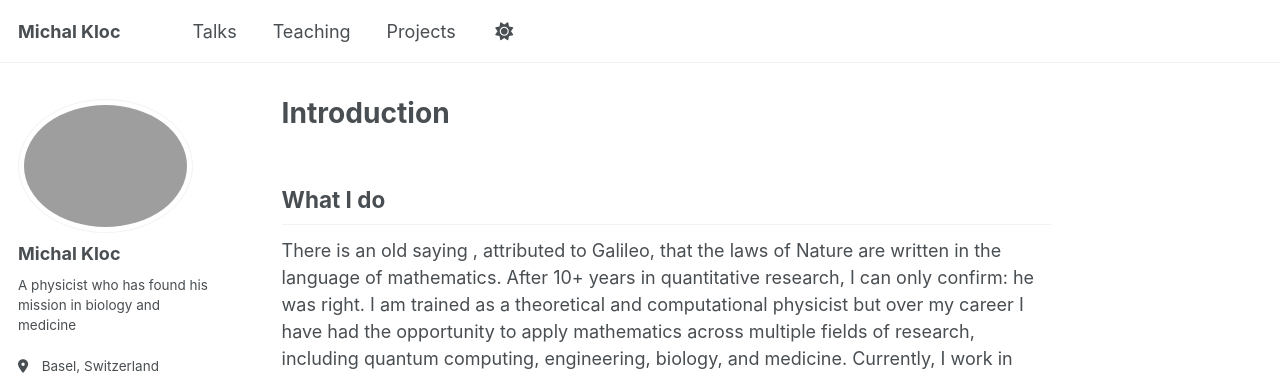
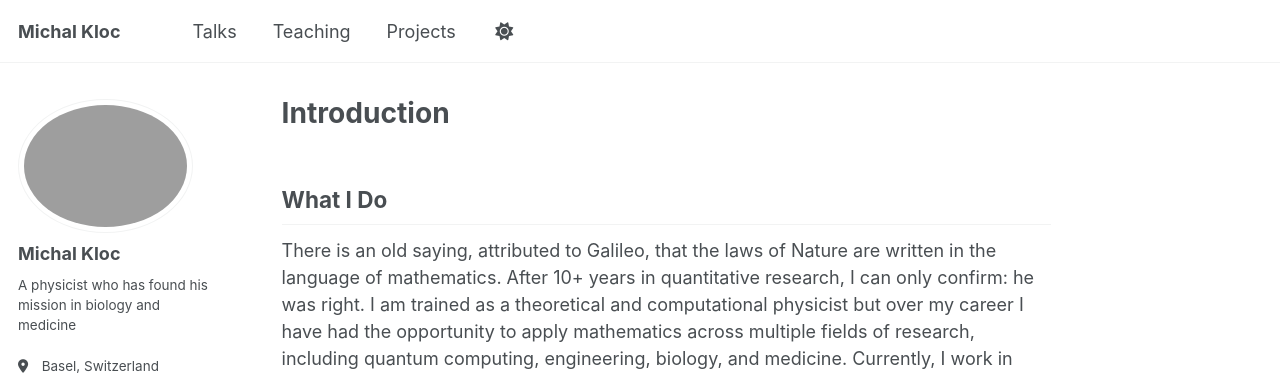
Before and after one commit to MikeKlocCZ/mikekloccz.github.io, a Jekyll site: the page built from _pages/about.md, in a window 1280 px wide and 900 px high. Shown: the top 376 px of the window. Built offline with Jekyll 4.4.1, drawn with Linux system fonts in a browser that asks for light colours; some web fonts are replaced; a script that is not in the unit is left out; some of the changed text lies outside the part shown.

Commit message:
corrrected typo in the intro

```diff
--- a/_pages/about.md
+++ b/_pages/about.md
@@ -7,8 +7,8 @@ redirect_from:
   - /about.html
 ---
 
-## What I do
-There is an old saying , attributed to Galileo, that the laws of Nature are written in the language of mathematics. After 10+ years in quantitative research, I can only confirm: he was right. I am trained as a theoretical and computational physicist but over my career I have had the opportunity to apply mathematics across multiple fields of research, including quantum computing, engineering, biology, and medicine. Currently, I work in computational cancer biology, where I take on multiple roles. First, I provide statistical consulting and data analysis for pre-clinical and clinical research projects, and together with wet-lab researchers, I help interpret the data. Second, I develop novel machine learning–based approaches to uncover dynamical patterns in biological data, with the potential to predict cell fate under drug perturbations. And third, I am interested in biotech business development, as I want to better understand how research can be translated into real-world impact.
+## What I Do
+There is an old saying, attributed to Galileo, that the laws of Nature are written in the language of mathematics. After 10+ years in quantitative research, I can only confirm: he was right. I am trained as a theoretical and computational physicist but over my career I have had the opportunity to apply mathematics across multiple fields of research, including quantum computing, engineering, biology, and medicine. Currently, I work in computational cancer biology, where I take on multiple roles. First, I provide statistical consulting and data analysis for pre-clinical and clinical research projects, and together with wet-lab researchers, I help interpret the data. Second, I develop novel machine learning–based approaches to uncover dynamical patterns in biological data, with the potential to predict cell fate under drug perturbations. And third, I am interested in biotech business development, as I want to better understand how research can be translated into real-world impact.
 
 These are the research groups  and institutions where I am currently active:
 * The lab of  [Momo Bentires-Alj](https://bentireslab.org/article-page/) at the Department of Biomedicine at the  University Hospital  and University of Basel. Main goal of the lab is to understand mechanisms of resistance in breast cancer.
```
